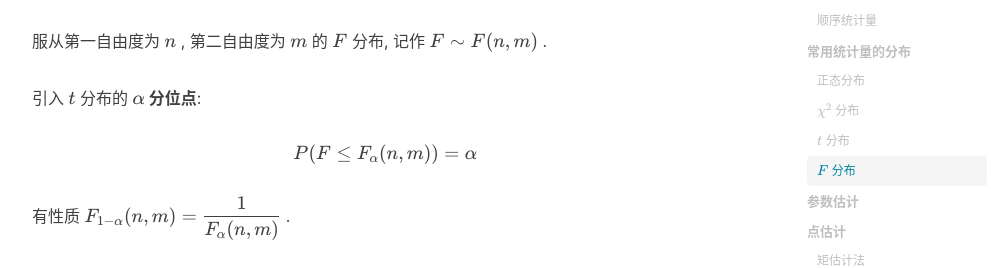
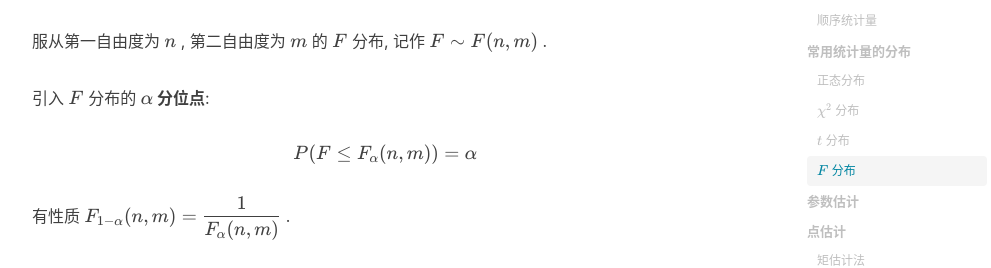
Before and after one commit to Coekjan/coekjan.github.io, a Jekyll site: the page built from _posts/Probability-Statistics/2021-01-04-Mathematical-Statistics.md, in a window 1280 px wide and 900 px high, scrolled down 3909 px. Shown: the part 173-441 px from the top of the window, without its empty margins (233-1224 px from the left). Built offline with Jekyll 4.4.1, drawn with Linux system fonts in a browser that asks for light colours; nearby versions of some CDN libraries; comment, search, counter and statistics services are not loaded.

Commit message:
Update 2021-01-04-Mathematical-Statistics.md

```diff
--- a/_posts/Probability-Statistics/2021-01-04-Mathematical-Statistics.md
+++ b/_posts/Probability-Statistics/2021-01-04-Mathematical-Statistics.md
@@ -144,7 +144,7 @@ $$
 
 服从第一自由度为 $n$ , 第二自由度为 $m$ 的 $F$ 分布, 记作 $F\sim F(n,m)$ .
 
-引入 $t$ 分布的 **$\alpha$ 分位点**:
+引入 $F$ 分布的 **$\alpha$ 分位点**:
 
 $$
 P(F\le F_\alpha(n,m))=\alpha
```
